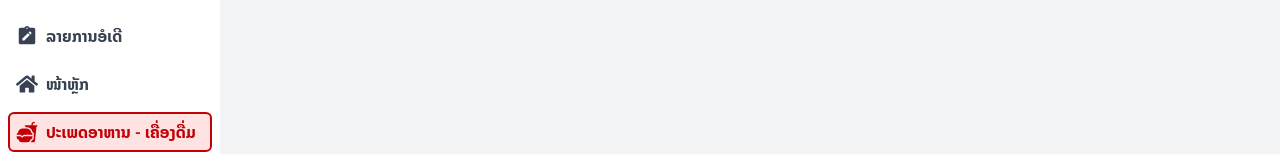
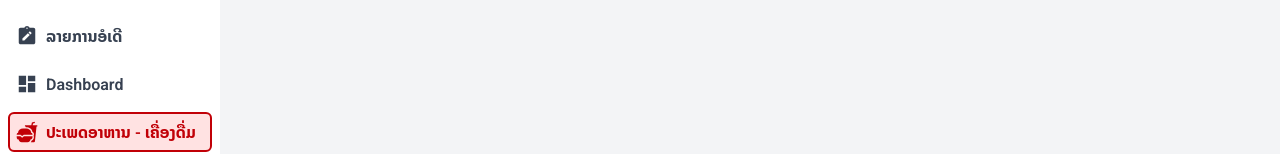
Before and after one commit to noydch/safezone-admin, a React (Vite) app: page /category/1 in a window 1280 px wide. Shown: the part 139-293 px from the top of the page. Built offline with nearby package versions, Linux system fonts and the light colour scheme; what @react-pdf/renderer would draw is missing.

Commit message:
changeHomeToDashboard

```diff
--- a/src/components/sidebar/Sidebar.jsx
+++ b/src/components/sidebar/Sidebar.jsx
@@ -14,7 +14,7 @@ import avatar9 from '../../assets/avatar/avatar-09.webp'
 import { FaHome } from "react-icons/fa";
 import { IoFastFoodSharp, IoPersonCircle } from "react-icons/io5";
 import { BiSolidFoodMenu, BiSolidReport, BiListUl, BiPlusCircle, BiCog } from "react-icons/bi";
-import { MdTableRestaurant, MdLogout, MdOutlineProductionQuantityLimits, MdOutlineImportantDevices, MdNoteAlt } from "react-icons/md";
+import { MdTableRestaurant, MdLogout, MdOutlineProductionQuantityLimits, MdOutlineImportantDevices, MdNoteAlt, MdDashboard } from "react-icons/md";
 import { BsFillPersonVcardFill } from "react-icons/bs";
 import { NavLink, Outlet, useLocation } from 'react-router-dom';
 import { IoIosArrowDown } from "react-icons/io";
@@ -50,8 +50,8 @@ const Sidebar = ({ children }) => {
         },
         {
             path: '/dashboard',
-            name: 'ໜ້າຫຼັກ',
-            icon: <FaHome />
+            name: 'Dashboard',
+            icon: <MdDashboard />
         },
         {
             path: '/category',
```
